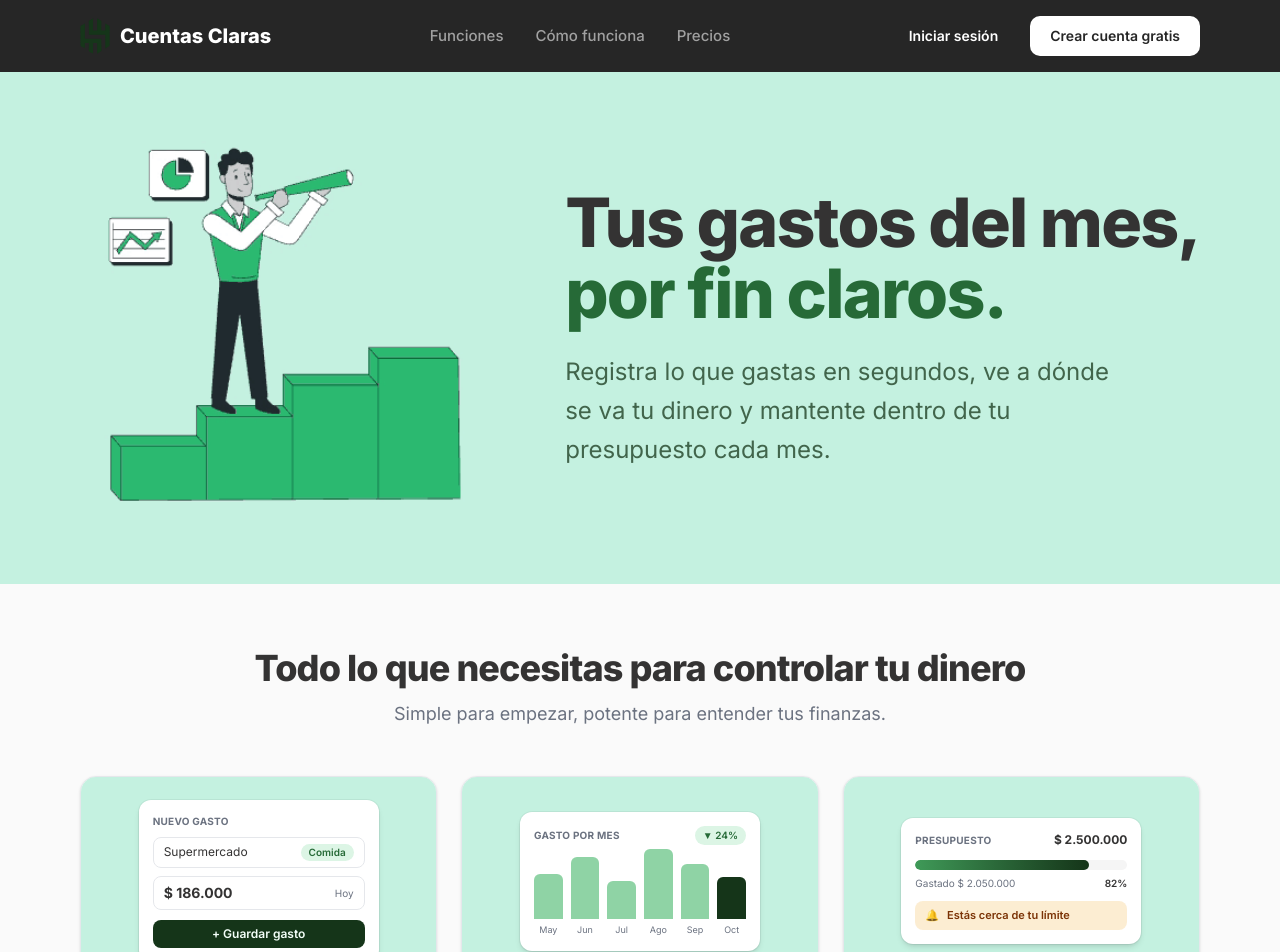
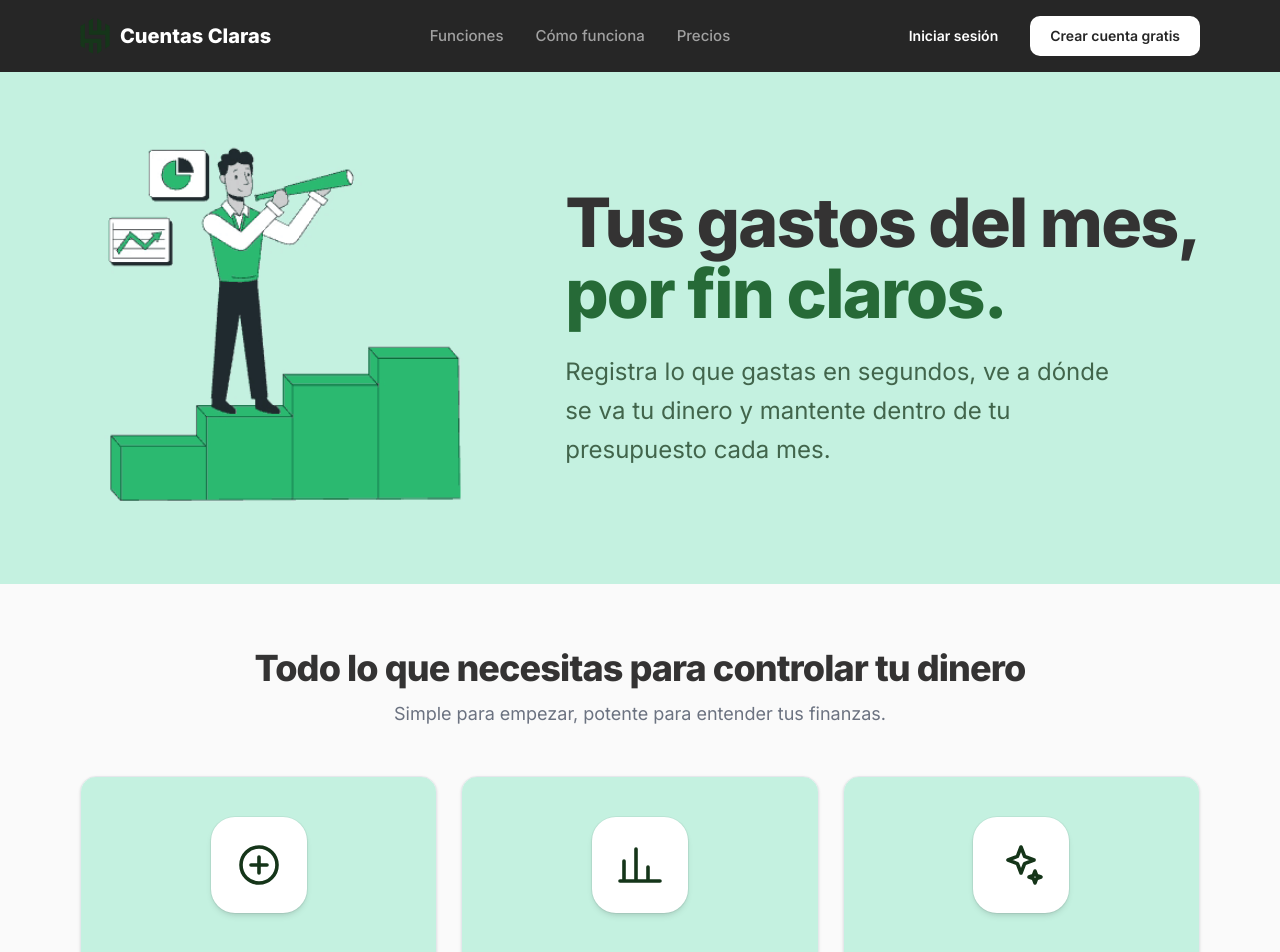
Before and after one commit to juandadevp/cuentasclaras, a Next.js app: page / in a window 1280 px wide. Shown: the top 952 px of the page. Built offline with nearby package versions, Linux system fonts and the light colour scheme; no server answers.

Commit message:
Landing: iconos en lugar de las vistas previas de las funciones

```diff
--- a/src/components/home/Funciones.tsx
+++ b/src/components/home/Funciones.tsx
@@ -1,95 +1,45 @@
 import type { ReactNode } from "react";
 
-/* Vistas previas ilustrativas (los datos son de ejemplo). */
-
-function VistaRegistro() {
+function Icono({ children }: { children: ReactNode }) {
   return (
-    <div className="w-60 rounded-xl bg-white p-3.5 shadow-md ring-1 ring-black/5">
-      <p className="text-[10px] font-bold uppercase tracking-wide text-muted">Nuevo gasto</p>
-      <div className="mt-2 flex items-center justify-between rounded-lg border border-border px-2.5 py-1.5 text-xs">
-        <span className="text-foreground">Supermercado</span>
-        <span className="rounded-full bg-brand-100 px-2 py-0.5 text-[10px] font-semibold text-brand-700">Comida</span>
-      </div>
-      <div className="mt-2 flex items-center justify-between rounded-lg border border-border px-2.5 py-1.5">
-        <span className="text-sm font-bold text-foreground">$ 186.000</span>
-        <span className="text-[10px] text-muted">Hoy</span>
-      </div>
-      <div className="mt-2.5 rounded-lg bg-brand-800 py-1.5 text-center text-xs font-semibold text-brand-50">
-        + Guardar gasto
-      </div>
-    </div>
+    <svg viewBox="0 0 24 24" className="size-12" fill="none" stroke="currentColor" strokeWidth="1.8" strokeLinecap="round" strokeLinejoin="round" aria-hidden>
+      {children}
+    </svg>
   );
 }
 
-function VistaGrafico() {
-  const meses = [
-    { mes: "May", valor: 45 },
-    { mes: "Jun", valor: 62 },
-    { mes: "Jul", valor: 38 },
-    { mes: "Ago", valor: 70 },
-    { mes: "Sep", valor: 55 },
-    { mes: "Oct", valor: 42 },
-  ];
-  return (
-    <div className="w-60 rounded-xl bg-white p-3.5 shadow-md ring-1 ring-black/5">
-      <div className="flex items-center justify-between">
-        <p className="text-[10px] font-bold uppercase tracking-wide text-muted">Gasto por mes</p>
-        <span className="rounded-full bg-brand-100 px-2 py-0.5 text-[10px] font-semibold text-brand-700">▼ 24%</span>
-      </div>
-      <div className="mt-3 flex h-20 items-end gap-2">
-        {meses.map((m, i) => (
-          <div key={m.mes} className="flex flex-1 flex-col items-center gap-1">
-            <div
-              className={`w-full rounded-t-md ${i === meses.length - 1 ? "bg-brand-800" : "bg-brand-300"}`}
-              style={{ height: `${m.valor}px` }}
-            />
-            <span className="text-[9px] text-muted">{m.mes}</span>
-          </div>
-        ))}
-      </div>
-    </div>
-  );
-}
-
-function VistaPresupuesto() {
-  return (
-    <div className="w-60 rounded-xl bg-white p-3.5 shadow-md ring-1 ring-black/5">
-      <div className="flex items-center justify-between">
-        <p className="text-[10px] font-bold uppercase tracking-wide text-muted">Presupuesto</p>
-        <span className="text-xs font-bold text-foreground">$ 2.500.000</span>
-      </div>
-      <div className="mt-3 h-2.5 overflow-hidden rounded-full bg-neutral-100">
-        <div className="h-full w-[82%] rounded-full bg-gradient-to-r from-brand-500 to-brand-800" />
-      </div>
-      <div className="mt-1.5 flex justify-between text-[10px] text-muted">
-        <span>Gastado $ 2.050.000</span>
-        <span className="font-semibold text-foreground">82%</span>
-      </div>
-      <div className="mt-2.5 flex items-center gap-2 rounded-lg bg-accent/25 px-2.5 py-1.5 text-[11px] font-semibold text-amber-900">
-        <span aria-hidden>🔔</span> Estás cerca de tu límite
-      </div>
-    </div>
-  );
-}
-
-const funciones: { numero: string; titulo: string; texto: string; vista: ReactNode }[] = [
+const funciones: { numero: string; titulo: string; texto: string; icono: ReactNode }[] = [
   {
     numero: "01",
     titulo: "Registro rápido",
     texto: "Anota un gasto en menos de 5 segundos desde el celular o el computador.",
-    vista: <VistaRegistro />,
+    icono: (
+      <Icono>
+        <circle cx="12" cy="12" r="9" />
+        <path d="M12 8v8M8 12h8" />
+      </Icono>
+    ),
   },
   {
     numero: "02",
     titulo: "Gráficos y reportes",
     texto: "Visualiza por categoría y compara mes a mes para detectar fugas de dinero.",
-    vista: <VistaGrafico />,
+    icono: (
+      <Icono>
+        <path d="M4 20V10M10 20V4M16 20v-7M22 20H2" />
+      </Icono>
+    ),
   },
   {
     numero: "03",
-    titulo: "Presupuestos y alertas",
-    texto: "Define un límite mensual y recibe un aviso antes de pasarte.",
-    vista: <VistaPresupuesto />,
+    titulo: "Ahorro y consejos con IA",
+    texto: "Mira cuánto ahorras cada mes y recibe recomendaciones para gastar mejor.",
+    icono: (
+      <Icono>
+        <path d="M12 3l1.8 4.7L18.5 9.5l-4.7 1.8L12 16l-1.8-4.7L5.5 9.5l4.7-1.8z" />
+        <path d="M19 15l.8 2.2L22 18l-2.2.8L19 21l-.8-2.2L16 18l2.2-.8z" />
+      </Icono>
+    ),
   },
 ];
 
@@ -110,9 +60,9 @@ export function Funciones() {
             >
               <div
                 aria-hidden
-                className="flex h-52 items-center justify-center bg-menta transition-transform duration-300 group-hover:scale-[1.02]"
+                className="flex h-44 items-center justify-center bg-menta text-brand-800 transition-transform duration-300 group-hover:scale-[1.02]"
               >
-                {f.vista}
+                <span className="grid size-24 place-items-center rounded-3xl bg-white shadow-md ring-1 ring-black/5">{f.icono}</span>
               </div>
               <div className="p-7">
                 <p className="text-sm font-bold tracking-widest text-brand-500">{f.numero}</p>
```
